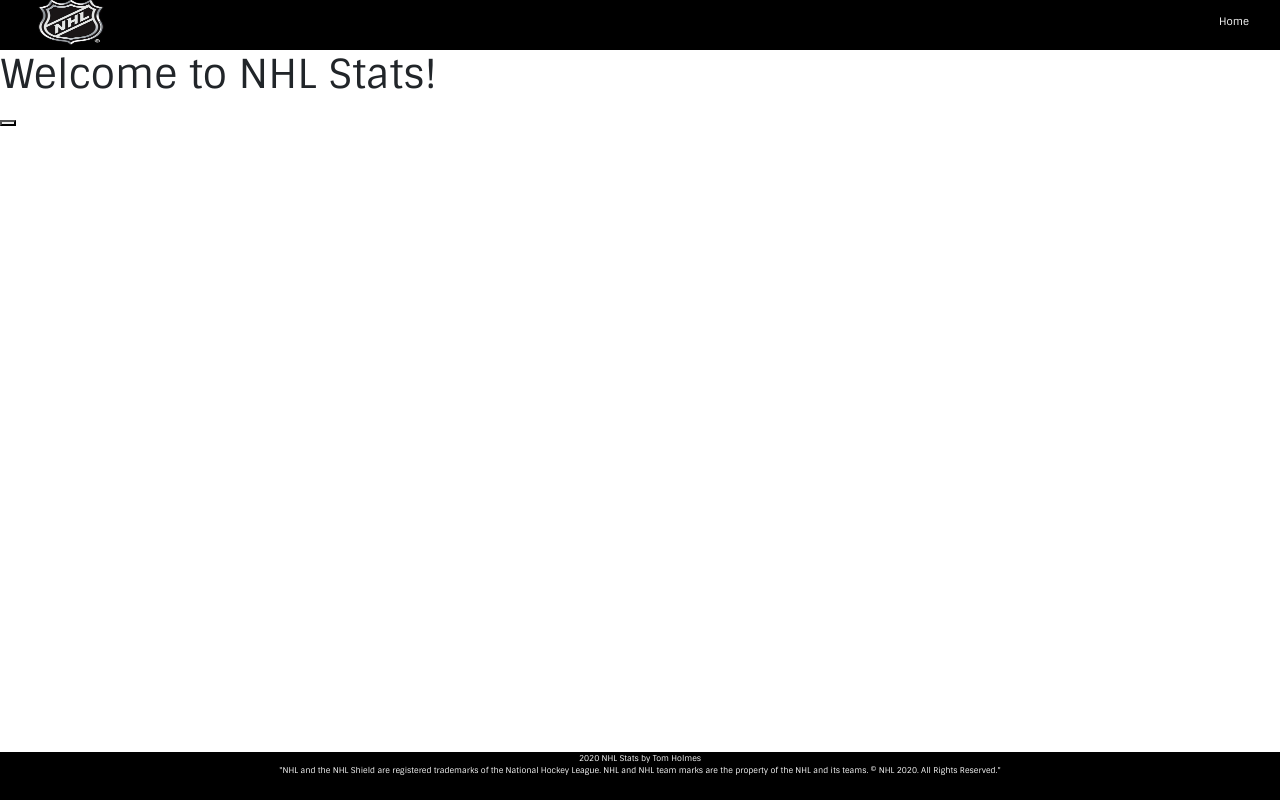
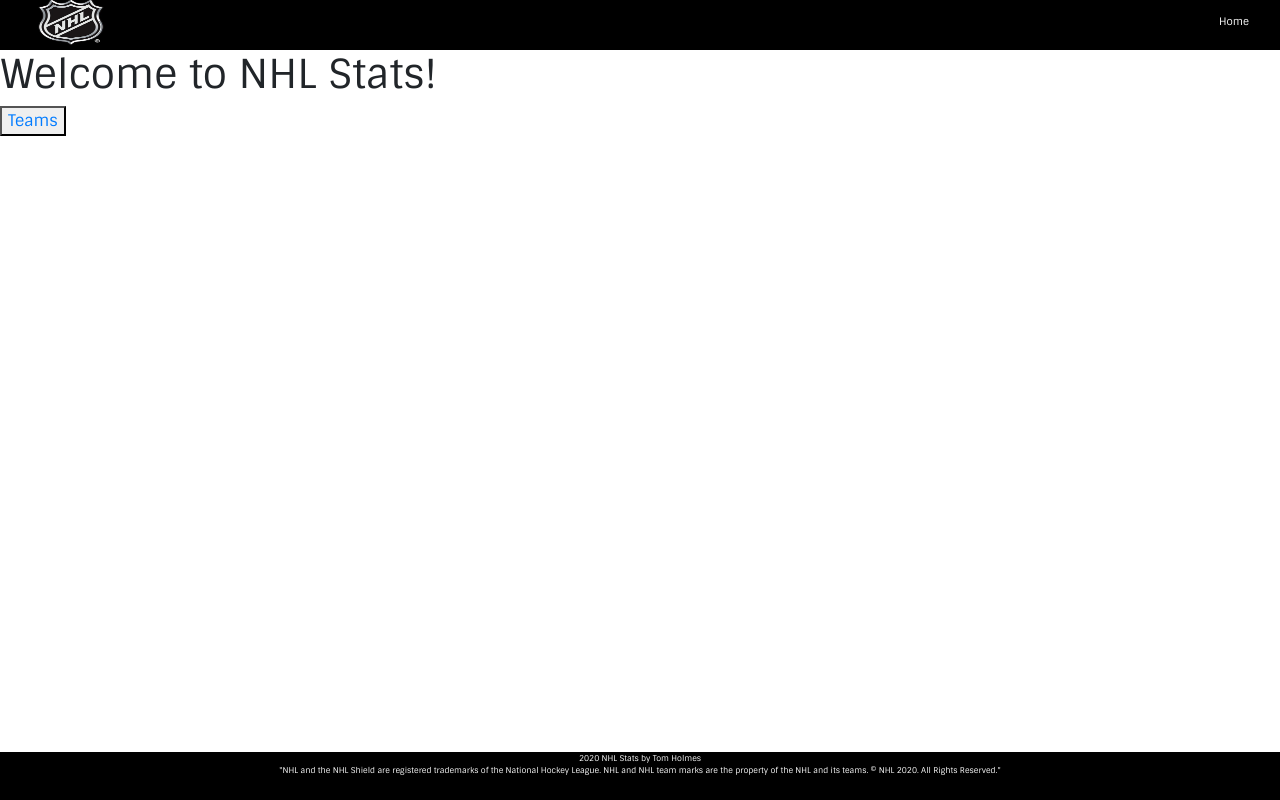
Before and after one commit to tholmes59/nhl-stats, a React (Create React App) app: page / in a window 1280 px wide. Built offline with nearby package versions, Linux system fonts and the light colour scheme; no server answers.

Commit message:
edit button to go to teams page

```diff
--- a/src/components/Home.js
+++ b/src/components/Home.js
@@ -7,7 +7,7 @@
     return (
         <div>
            <h1>Welcome to NHL Stats!</h1>
-            <button type="button"><Link to={'/teams'}></Link></button>
+            <button type="button"><Link to={'/teams'}>Teams</Link></button>
         </div>
     )
 }
```
